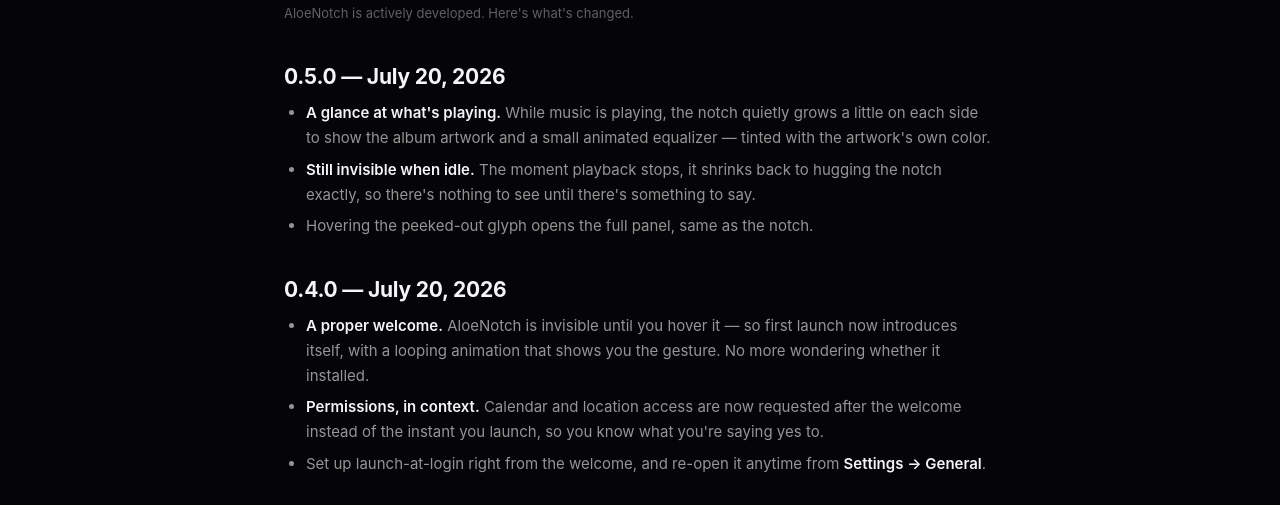
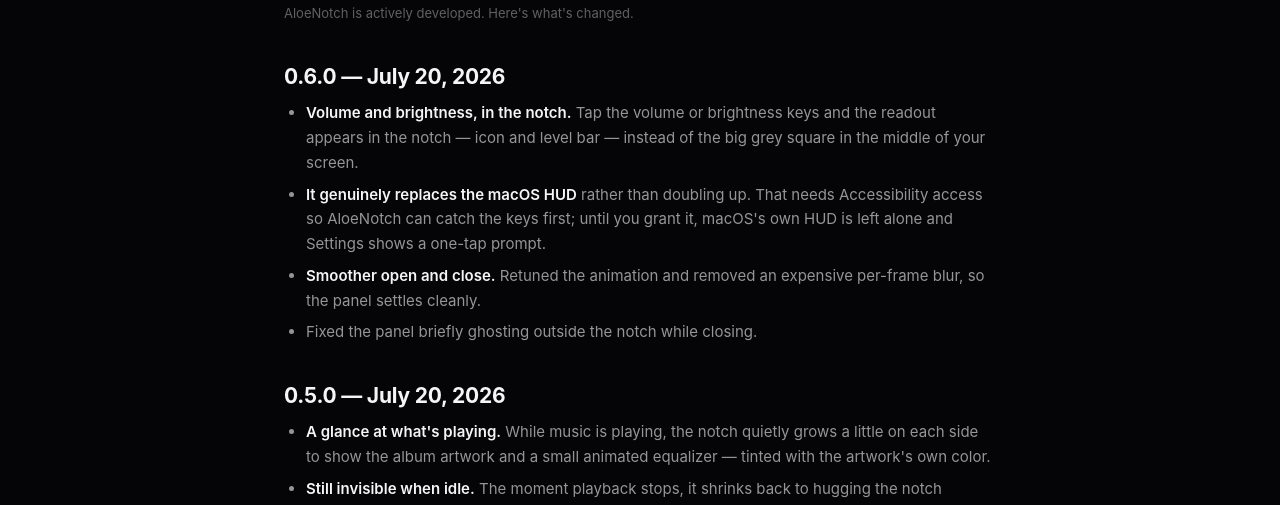
Before and after one commit to xnucade/AloeNotch, a plain HTML site: page site/changelog.html in a window 1280 px wide. Shown: the part 234-739 px from the top of the page. Drawn offline with Linux system fonts and the light colour scheme.

Commit message:
Release 0.6.0

```diff
--- a/site/changelog.html
+++ b/site/changelog.html
@@ -28,6 +28,20 @@
     <h1>Changelog</h1>
     <p class="updated">AloeNotch is actively developed. Here's what's changed.</p>
     <!-- new-entry --><!-- release.sh inserts new version entries directly below this line -->
+
+    <h2>0.6.0 — July 20, 2026</h2>
+    <ul>
+      <li><strong>Volume and brightness, in the notch.</strong> Tap the volume or
+      brightness keys and the readout appears in the notch — icon and level bar —
+      instead of the big grey square in the middle of your screen.</li>
+      <li><strong>It genuinely replaces the macOS HUD</strong> rather than
+      doubling up. That needs Accessibility access so AloeNotch can catch the
+      keys first; until you grant it, macOS's own HUD is left alone and Settings
+      shows a one-tap prompt.</li>
+      <li><strong>Smoother open and close.</strong> Retuned the animation and
+      removed an expensive per-frame blur, so the panel settles cleanly.</li>
+      <li>Fixed the panel briefly ghosting outside the notch while closing.</li>
+    </ul>
 
     <h2>0.5.0 — July 20, 2026</h2>
     <ul>
```
Also changed, not shown: site/index.html (+2 -2 lines), 1 other file.
